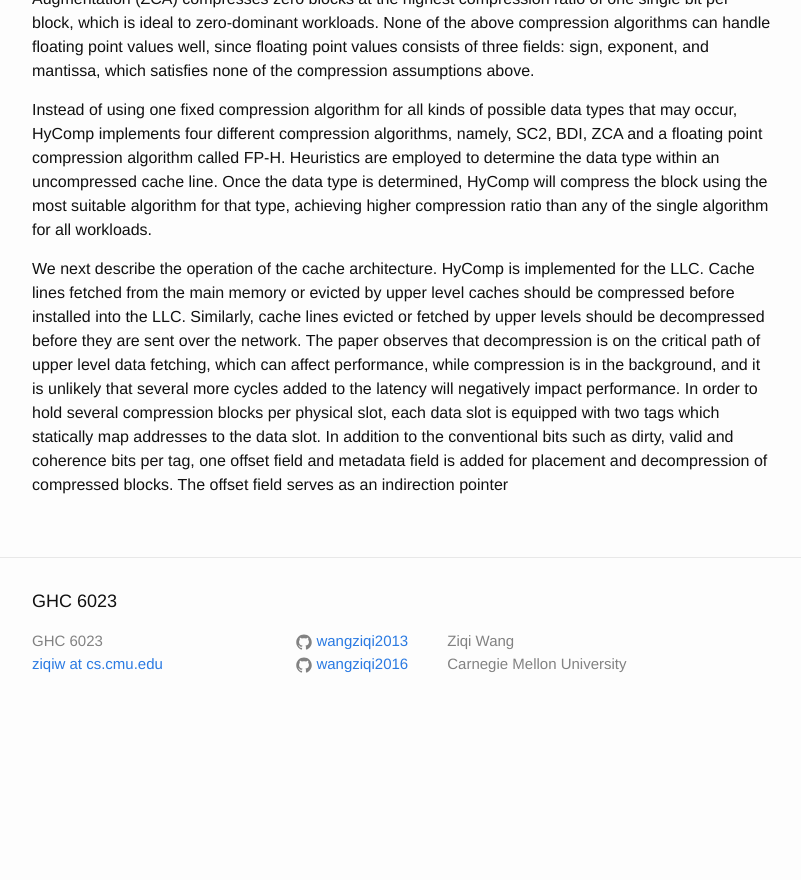
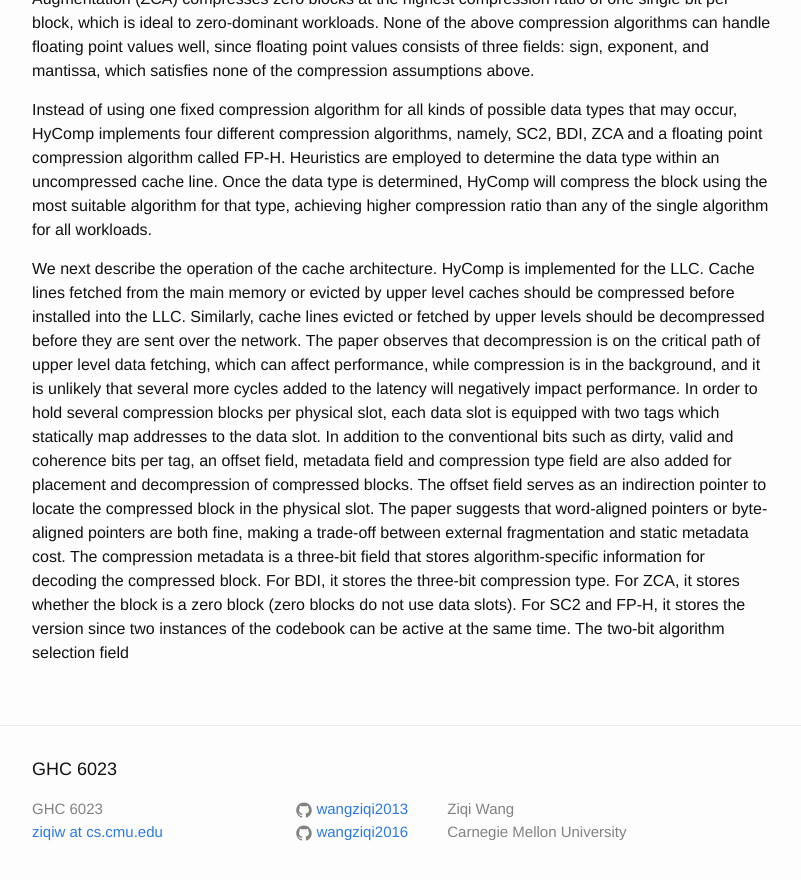
Before and after one commit to wangziqi2013/wangziqi2013.github.io, a Jekyll site: the page built from _posts/2020-07-12-hycomp.markdown, in a window 1280 px wide and 900 px high, scrolled down 979 px. Shown: the top 880 px of the window, without its empty margins (238-1039 px from the left). Built offline with Jekyll 4.4.1, drawn with Linux system fonts in a browser that asks for light colours; before the commit the page ends 1714 px from its top, so only the background shows below that.

Commit message:
Adding metadata

```diff
--- a/_posts/2020-07-12-hycomp.markdown
+++ b/_posts/2020-07-12-hycomp.markdown
@@ -45,5 +45,13 @@ that decompression is on the critical path of upper level data fetching, which c
 is in the background, and it is unlikely that several more cycles added to the latency will negatively impact
 performance. In order to hold several compression blocks per physical slot, each data slot is equipped with two tags
 which statically map addresses to the data slot. In addition to the conventional bits such as dirty, valid and coherence
-bits per tag, one offset field and metadata field is added for placement and decompression of compressed blocks.
-The offset field serves as an indirection pointer
+bits per tag, an offset field, metadata field and compression type field are also added for placement and decompression
+of compressed blocks.
+The offset field serves as an indirection pointer to locate the compressed block in the physical slot. The paper suggests
+that word-aligned pointers or byte-aligned pointers are both fine, making a trade-off between external fragmentation
+and static metadata cost.
+The compression metadata is a three-bit field that stores algorithm-specific information for decoding the compressed block.
+For BDI, it stores the three-bit compression type. For ZCA, it stores whether the block is a zero block (zero blocks
+do not use data slots). For SC2 and FP-H, it stores the version since two instances of the codebook can be active at the
+same time.
+The two-bit algorithm selection field
```
